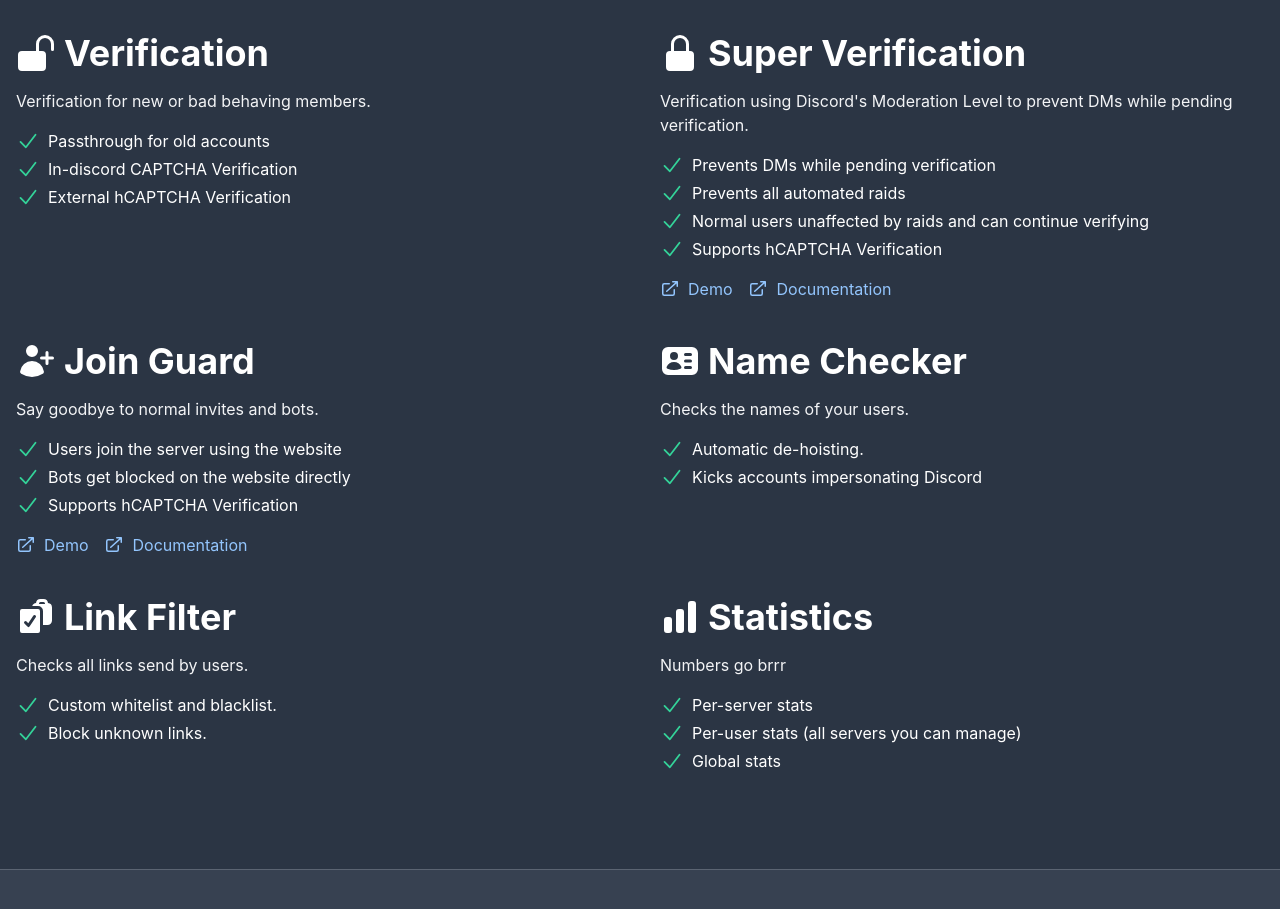
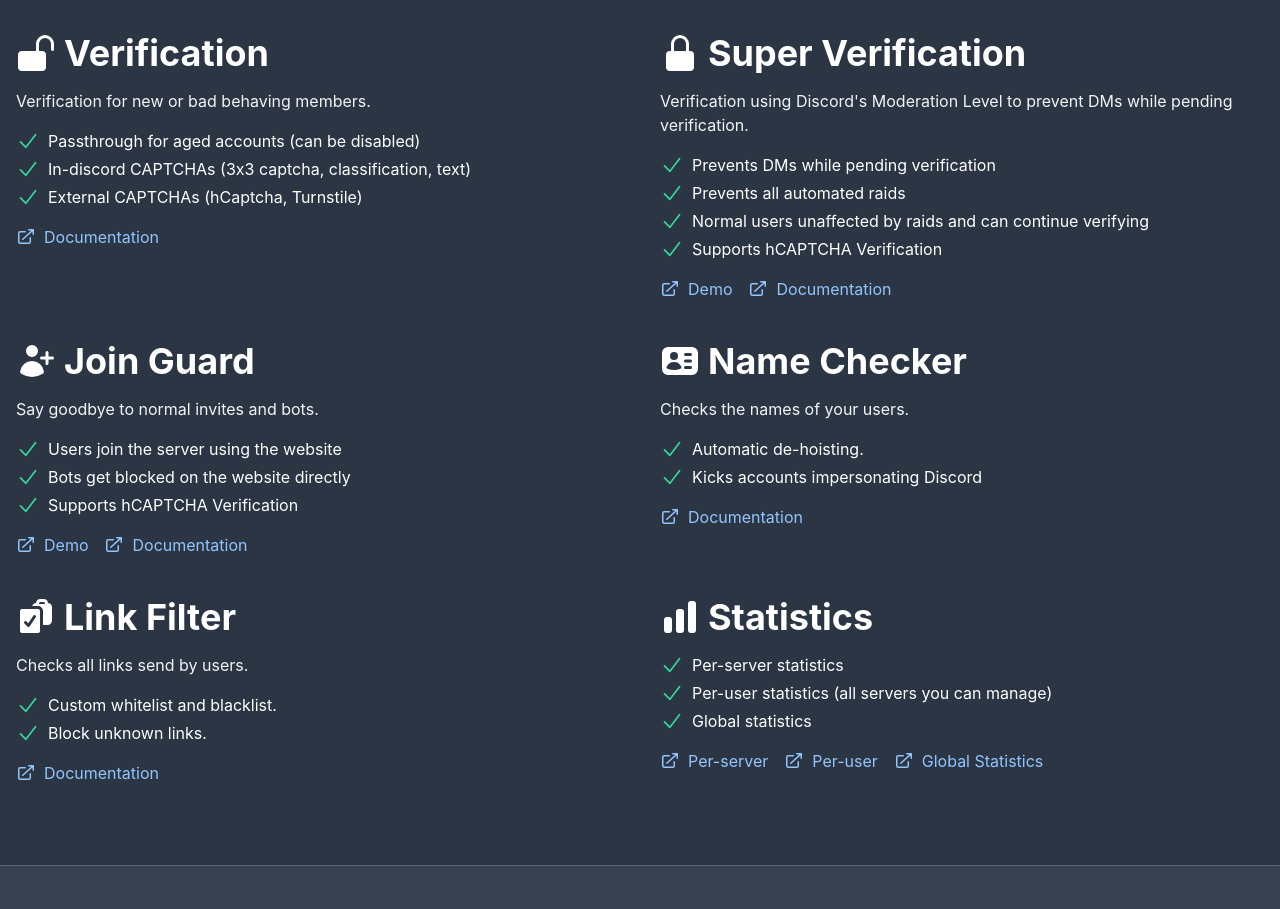
Before and after one commit to cleaner-bot/website, a Next.js app: page / in a window 1280 px wide. Shown: the part 1140-2049 px from the top of the page. Built offline with nearby package versions, Linux system fonts and the light colour scheme.

Commit message:
update features

```diff
--- a/components/features.jsx
+++ b/components/features.jsx
@@ -57,16 +57,28 @@ const features = [
             "Customizable limits",
         ],
         icon: UsersIcon,
+        links: [
+            {
+                name: "Documentation",
+                href: "https://docs.cleanerbot.xyz/features/antiraid/",
+            },
+        ],
     },
     {
         name: "Verification",
         description: "Verification for new or bad behaving members.",
         points: [
-            "Passthrough for old accounts",
-            "In-discord CAPTCHA Verification",
-            "External hCAPTCHA Verification",
+            "Passthrough for aged accounts (can be disabled)",
+            "In-discord CAPTCHAs (3x3 captcha, classification, text)",
+            "External CAPTCHAs (hCaptcha, Turnstile)",
         ],
         icon: LockOpenIcon,
+        links: [
+            {
+                name: "Documentation",
+                href: "https://docs.cleanerbot.xyz/verification/verification",
+            },
+        ],
     },
     {
         name: "Super Verification",
@@ -113,22 +125,39 @@ const features = [
             // "Blacklist content of usernames",
         ],
         icon: IdentificationIcon,
+        links: [
+            {
+                name: "Documentation",
+                href: "https://docs.cleanerbot.xyz/features/namechecker/",
+            },
+        ],
     },
     {
         name: "Link Filter",
         description: "Checks all links send by users.",
         points: ["Custom whitelist and blacklist.", "Block unknown links."],
         icon: ClipboardDocumentCheckIcon,
+        links: [
+            {
+                name: "Documentation",
+                href: "https://docs.cleanerbot.xyz/features/linkfilter/",
+            },
+        ],
     },
     {
         name: "Statistics",
-        description: "Numbers go brrr",
+        description: "",
         points: [
-            "Per-server stats",
-            "Per-user stats (all servers you can manage)",
-            "Global stats",
+            "Per-server statistics",
+            "Per-user statistics (all servers you can manage)",
+            "Global statistics",
         ],
         icon: ChartBarIcon,
+        links: [
+            { name: "Per-server", href: "/dash#/statistics" },
+            { name: "Per-user", href: "/dash#statistics" },
+            { name: "Global Statistics", href: "/statistics" },
+        ],
     },
 ];
 
```
